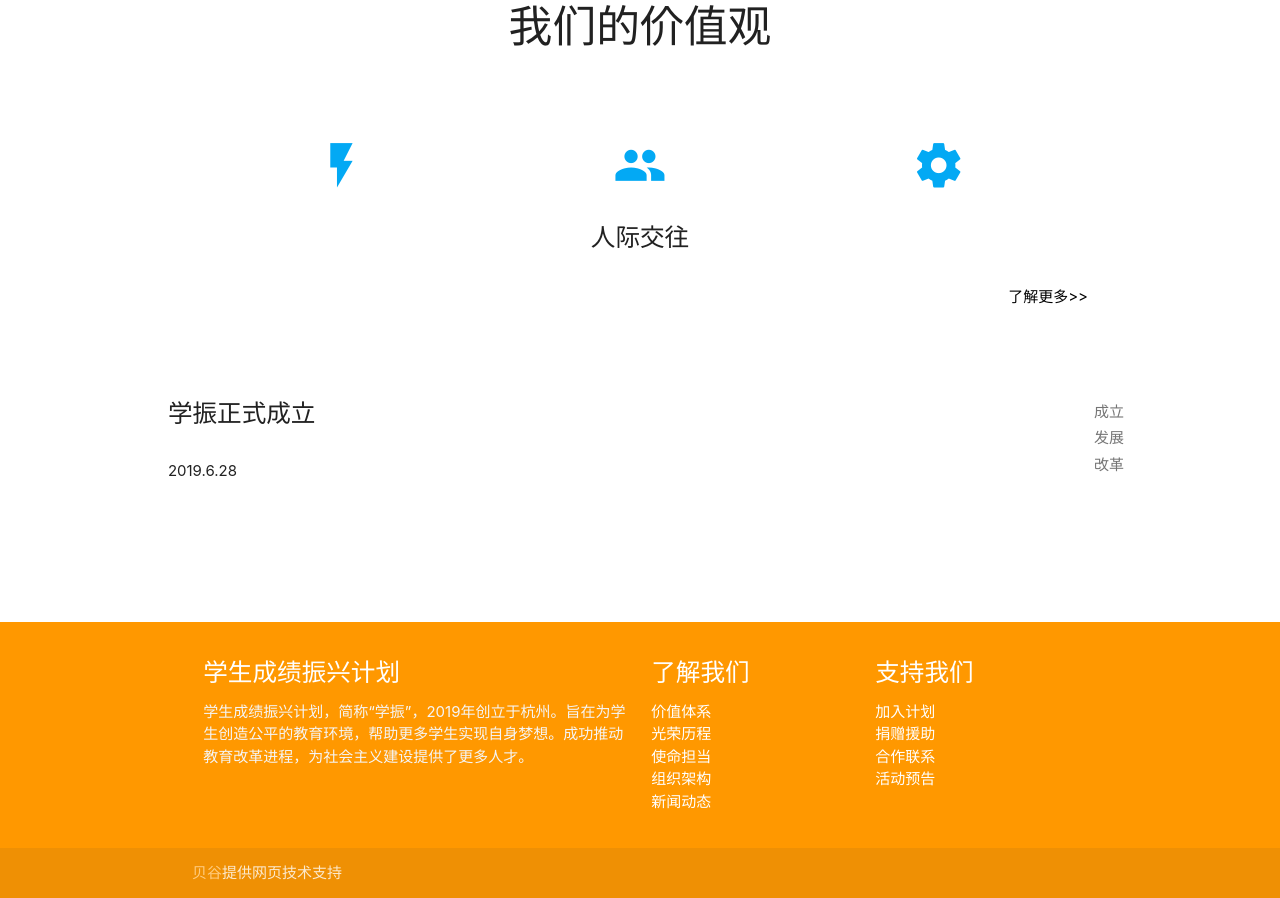
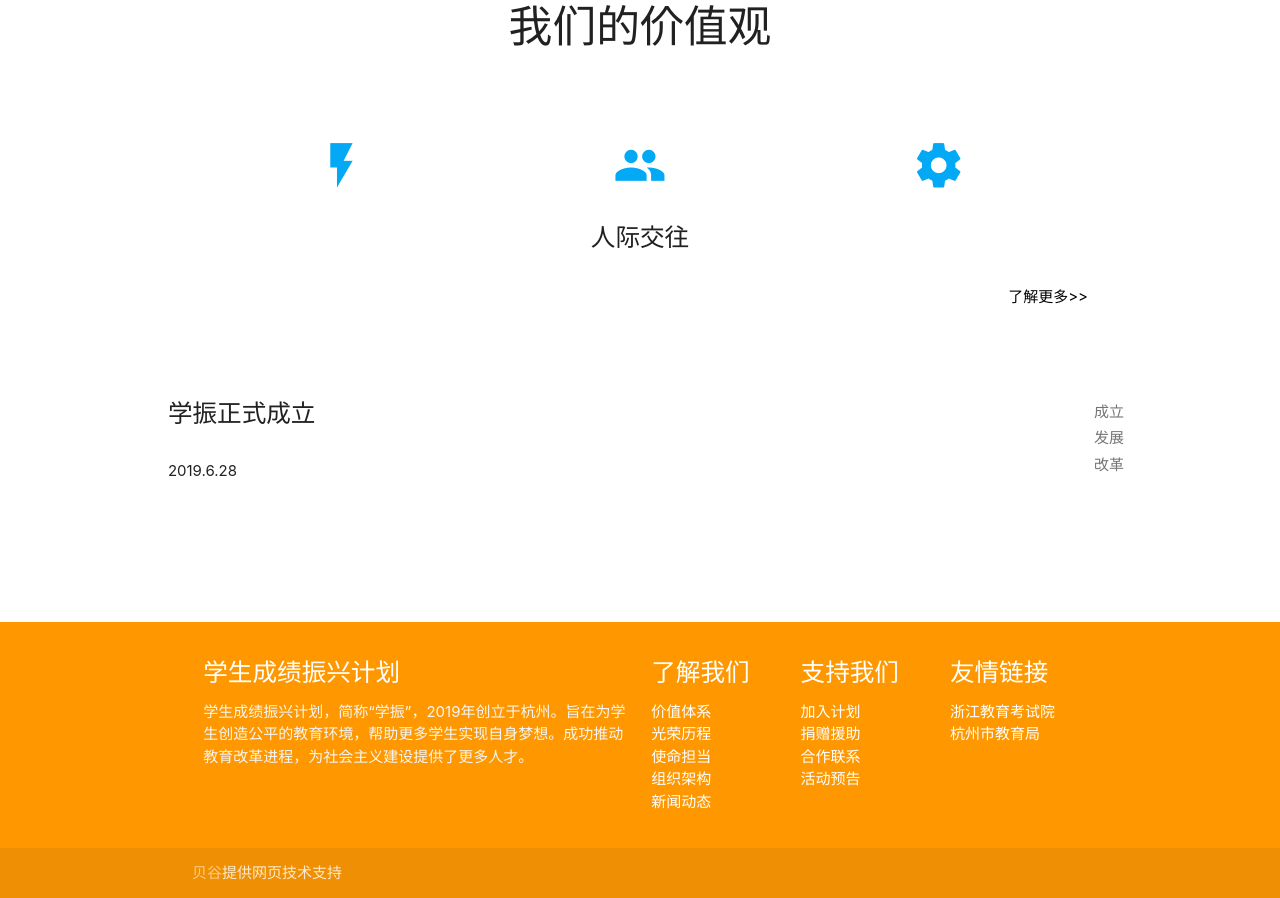
Before and after one commit to gemhermit/sarp, a plain HTML site: page index.html in a window 1280 px wide. Shown: the part 839-1737 px from the top of the page. Drawn offline with nearby package versions, Linux system fonts and the light colour scheme; files that its build step writes are made by us from their sources.

Commit message:
Update index.html

```diff
--- a/index.html
+++ b/index.html
@@ -114,31 +114,37 @@
 
 
         </div>
-        <div class="col l3 s12">
+        <div class="col l2 s12">
           <h5 class="white-text">了解我们</h5>
           <ul>
-            <li><a class="white-text" href="#!">价值体系</a></li>
-            <li><a class="white-text" href="#!">光荣历程</a></li>
-            <li><a class="white-text" href="#!">使命担当</a></li>
-            <li><a class="white-text" href="#!">组织架构</a></li>
-            <li><a class="white-text" href="#!">新闻动态</a></li>
+            <li><a class="white-text" href="value.html">价值体系</a></li>
+            <li><a class="white-text" href="history.html">光荣历程</a></li>
+            <li><a class="white-text" href="mission">使命担当</a></li>
+            <li><a class="white-text" href="organization">组织架构</a></li>
+            <li><a class="white-text" href="news.html">新闻动态</a></li>
           </ul>
         </div>
-        <div class="col l3 s12">
+        <div class="col l2 s12">
           <h5 class="white-text">支持我们</h5>
           <ul>
-            <li><a class="white-text" href="#!">加入计划</a></li>
-            <li><a class="white-text" href="#!">捐赠援助</a></li>
-            <li><a class="white-text" href="#!">合作联系</a></li>
-            <li><a class="white-text" href="#!">活动预告</a></li>
-
+            <li><a class="white-text" href="joinin.html">加入计划</a></li>
+            <li><a class="white-text" href="donation.html">捐赠援助</a></li>
+            <li><a class="white-text" href="cooperate.html">合作联系</a></li>
+            <li><a class="white-text" href="advance.html">活动预告</a></li>
+          </ul>
+        </div>
+        <div class="col l2 s12 ">
+          <h5 class="white-text">友情链接</h5>
+            <ul>
+              <li><a class="white-text" href="joinin.html">浙江教育考试院</a></li>
+              <li><a class="white-text" href="donation.html">杭州市教育局</a></li>
           </ul>
         </div>
       </div>
     </div>
     <div class="footer-copyright">
       <div class="container">
-      <a class="orange-text text-lighten-3" href="http://bago.ink">贝谷</a>提供网页技术支持
+      <a class="orange-text text-lighten-3" href="http://about.bago.ink">贝谷</a>提供网页技术支持
       </div>
     </div>
   </footer>
```
